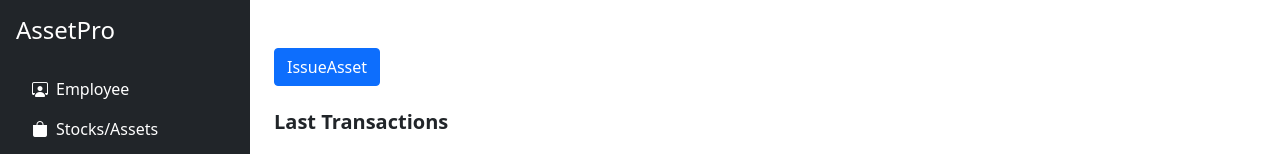
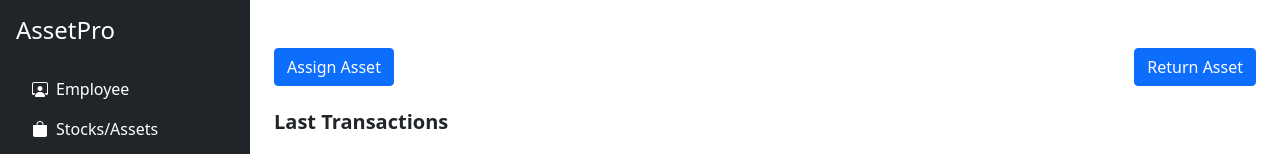
Before and after one commit to gnanamr18/ASSET_MANAGEMENT_PROJECT, a React (Create React App) app: page /issueReturn in a window 1280 px wide. Shown: the top 154 px of the page. Built offline with nearby package versions, Linux system fonts and the light colour scheme; no server answers.

Commit message:
added issueAsset button and return asset button

```diff
--- a/src/API/issueReturnAssets.js
+++ b/src/API/issueReturnAssets.js
@@ -1,7 +1,5 @@
 import axios from "axios";
 const baseUrl = process.env.REACT_APP_BASE_URL;
-
-
 
 export const getissueAssets = async () => {
   try {
@@ -13,9 +11,12 @@ export const getissueAssets = async () => {
   }
 };
 
-  export const issueAsset = async (assetId) => {
+export const assignAsset = async (data) => {
   try {
-      const transaction = await axios.put(`${baseUrl}/issueAsset/${assetId}`);
+    const transaction = await axios.put(
+      `${baseUrl}/issueAsset/${data?.uniqueId}`,
+      {"employeeId": data?.employeeId}
+    );
     return transaction;
   } catch (error) {
     console.error("Unexpected Error:", error);
--- a/src/Components/Button.jsx
+++ b/src/Components/Button.jsx
@@ -1,9 +1,18 @@
 // Button.jsx
-import React from 'react';
+import React from "react";
+import Modale from "../Components/Modale"; // Updated to import Modal component
 
-const Button = ({ text, className ,handleClick }) => {
+
+const Button = ({ text, className, handleClick,toggle,target }) => {
+  console.log(toggle,target)
   return (
-    <button type="button" className={`btn ${className}` } onClick={handleClick}>
+    <button
+      type="button"
+      data-bs-toggle={toggle}
+      data-bs-target={target}
+      className={`btn ${className}`}
+      onClick={handleClick}
+    >
       {text}
     </button>
   );
--- /dev/null
+++ b/src/Components/IssueReturnForm.jsx
@@ -0,0 +1,33 @@
+import React from 'react'
+import { useState,useEffect } from 'react';
+
+const IssueReturnForm = ({columns,setFormData,formData}) => {
+    // Handle input change dynamically
+    const handleChange = (e, field) => {
+      setFormData({
+        ...formData,
+        [field]: e.target.value,
+      });}
+  return (
+    <form>
+    {columns?.map((item, index) => (
+      <div key={index} className="mb-3">
+        <label htmlFor={item.key} className="col-form-label bold">
+          {item.name}:
+        </label> */
+         <input
+          type="text"
+          className="form-control"
+          id={item.key}
+          value={formData[item.key] || ''}
+          onChange={(e) => handleChange(e, item.key)}
+          placeholder={item.placeholder}
+          required
+        />
+      </div>
+    ))}
+  </form>
+  )
+}
+
+export default IssueReturnForm
--- a/src/Components/Modale.jsx
+++ b/src/Components/Modale.jsx
@@ -2,13 +2,15 @@ import React, { useState } from "react";
 import EmployeeForm from "./EmployeeForm";
 import AssetForm from "./AssetForm";
 import { createAsset } from "../API/asset";
-import {createEmployee} from "../API/employee"
+import { createEmployee } from "../API/employee";
 import { Alert } from "./Alert";
+import IssueReturnForm from "./IssueReturnForm";
+import { assignAsset } from "../API/issueReturnAssets";
 
 const Modale = ({ columns, formType, setFormData, formData }) => {
   const [alertData, setAlertData] = useState(false);
 
-  const handleSubmit = async (formData,createFunction) => {
+  const handleSubmit = async (formData, createFunction) => {
     const res = await createFunction(formData);
     if (res) {
       setAlertData(true);
@@ -20,7 +22,6 @@ const Modale = ({ columns, formType, setFormData, formData }) => {
     }
   };
 
-  ;
   const handleClose = () => {
     setFormData({});
   };
@@ -64,6 +65,12 @@ const Modale = ({ columns, formType, setFormData, formData }) => {
                 setFormData={setFormData}
                 formData={formData}
               />
+            ) : formType === "issueReturn" ? (
+              <IssueReturnForm
+                columns={columns}
+                setFormData={setFormData}
+                formData={formData}
+              />
             ) : null}
           </div>
           <div className="modal-footer">
@@ -78,13 +85,22 @@ const Modale = ({ columns, formType, setFormData, formData }) => {
             <button
               type="button"
               className="btn btn-primary"
-              onClick={() => handleSubmit(
-                formData,
-                formType === "asset" ? createAsset : createEmployee
-              )
-            }
+              onClick={() =>
+                handleSubmit(
+                  formData,
+                  formType === "asset"
+                    ? createAsset
+                    : formType === "issueReturn"
+                    ? assignAsset
+                    : createEmployee
+                )
+              }
             >
-              {formType === "asset" ? "CreateAsset" : "Add Employee"}
+              {formType === "asset"
+                ? "Create Asset"
+                : formType === "issueReturn"
+                ? "Assign Asset"
+                : "Add Employee"}
             </button>
           </div>
         </div>
--- a/src/Data/issueReturnAsset.js
+++ b/src/Data/issueReturnAsset.js
@@ -1 +1,16 @@
 export let issueReturnTableColumns = ["UniqueId", "Action", "Date", "Notes"];
+export let issueReturnColumn = [
+    {
+      heading: "ASSIGN ASSET",
+      name: "EMPLOYEE ID",
+      placeholder: "Enter the EMPLOYEE ID",
+      key: "employeeId",
+    },
+    {
+      heading: "ASSIGN ASSET",
+      name: "ASSET ID",
+      placeholder: "Enter the ASSET ID",
+      key: "uniqueId",
+    },
+
+  ];
--- a/src/Pages/IssueReturn.jsx
+++ b/src/Pages/IssueReturn.jsx
@@ -3,10 +3,14 @@ import Modale from "../Components/Modale"; // Updated to import Modal component
 import Table from "../Components/Table";
 import Button from "../Components/Button";
 import { getissueAssets } from "../API/issueReturnAssets";
-import { issueReturnTableColumns } from "../Data/issueReturnAsset";
+import {
+  issueReturnTableColumns,
+  issueReturnColumn,
+} from "../Data/issueReturnAsset";
 
 const IssueReturn = () => {
-    const [row, setRow] = useState()
+  const [row, setRow] = useState();
+  const [formData, setFormData] = useState({});
 
   const getissueReturn = async () => {
     const res = await getissueAssets();
@@ -20,22 +24,39 @@ const IssueReturn = () => {
   return (
     <div>
       <div>
-        <Button
-          text={"IssueAsset"}
-          className={'btn-primary mt-4 mb-4'}
-          data-bs-toggle="modal"
-          data-bs-target="#employeeModal"
-        />
+        <div className="d-flex justify-content-between">
+          <button
+            type="button"
+            className="btn btn-primary mt-4 mb-4"
+            data-bs-toggle="modal"
+            data-bs-target="#employeeModal"
+          >
+            Assign Asset
+          </button>
 
-        {/* <Modale
-          columns={assetColumns}
+          <button
+            type="button"
+            className="btn btn-primary mt-4 mb-4"
+            data-bs-toggle="modal"
+            data-bs-target="#employeeModal"
+          >
+            Return Asset
+          </button>
+        </div>
+
+        <Modale
+          columns={issueReturnColumn}
           formData={formData}
           setFormData={setFormData}
           formType="issueReturn"
-        /> */}
+        />
         <h5 className="fw-bold">Last Transactions</h5>
 
-        <Table columns={issueReturnTableColumns} history={row} component="issueReturn" />
+        <Table
+          columns={issueReturnTableColumns}
+          history={row}
+          component="issueReturn"
+        />
       </div>
     </div>
   );
```
Lines whose indentation alone changed are shown as unchanged.
